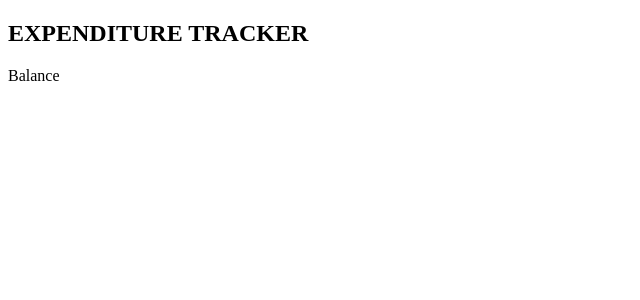
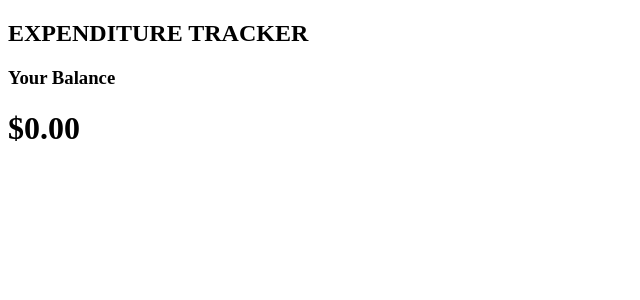
Before and after one commit to kenya194/web, a React (Create React App) app in the folder react/expenditure_tracker/: page / in a window 1280 px wide. Shown: the top 300 px of the page, without its empty margins (0-640 px from the left). Built offline with nearby package versions, Linux system fonts and the light colour scheme.

Commit message:
building components

```diff
--- a/react/expenditure_tracker/src/components/Balance.js
+++ b/react/expenditure_tracker/src/components/Balance.js
@@ -2,6 +2,10 @@ import React from 'react'
 
 export default function Balance() {
   return (
-    <div>Balance</div>
+    <div>
+    <h3>Your Balance</h3>
+
+    <h1 id='balance'>$0.00</h1>
+    </div>
   )
 }
```
Also changed, not shown: react/expenditure_tracker/src/components/incomeExpense.js (added, +17 -0 lines).
